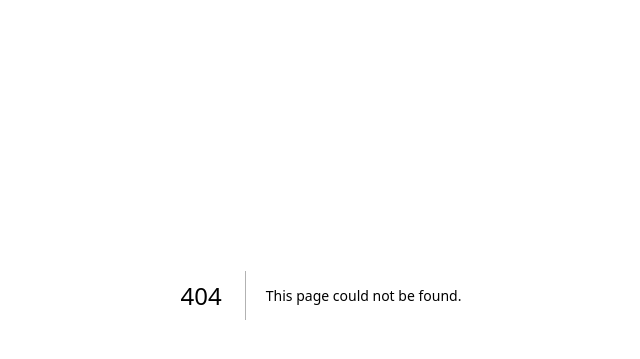
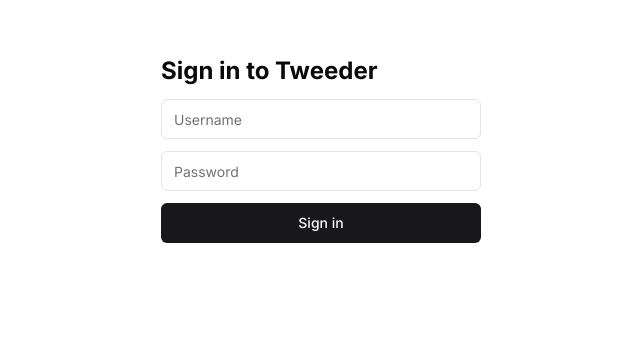
Before and after one commit to maxkors/tweeder, a Next.js app: page /signin in a window 1280 px wide. Before the commit this address had no page. Shown: the part 105-464 px from the top of the page, without its empty margins (319-959 px from the left). Built offline with nearby package versions, Linux system fonts and the light colour scheme.

Commit message:
add SignIn page

```diff
--- /dev/null
+++ b/src/app/signin/page.tsx
@@ -0,0 +1,21 @@
+import { Button } from "@/components/ui/button";
+import { Input } from "@/components/ui/input";
+
+const SignIn = () => {
+  return (
+    <div className="flex justify-center">
+      <div className="w-80 mt-[20vh]">
+        <p className="text-2xl font-bold mb-3">Sign in to Tweeder</p>
+        <form>
+          <Input type="text" placeholder="Username" className="mb-3" />
+          <Input type="password" placeholder="Password" className="mb-3" />
+          <Button type="submit" className="w-[100%]">
+            Sign in
+          </Button>
+        </form>
+      </div>
+    </div>
+  );
+};
+
+export default SignIn;
--- a/src/components/Tweet.tsx
+++ b/src/components/Tweet.tsx
@@ -35,7 +35,8 @@
       <div className="flex justify-around">
         <div className="flex justify-center items-center">
           <BiCommentDetail className="h-4 w-4 mr-1" />
-          <span className="text-sm">{tweetData.comments}</span>
+          {/* <span className="text-sm">{tweetData.comments}</span> */}
+          <span className="text-sm">{10}</span>
         </div>
         <div className="flex justify-center items-center">
           <AiOutlineHeart className="h-4 w-4 mr-1" />
```
